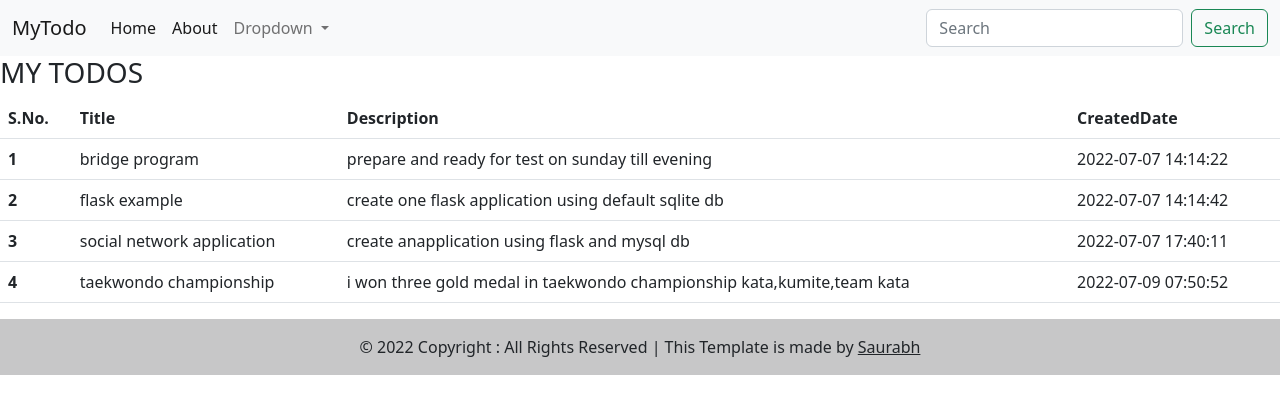
After one commit to saurabh888191/Flask, a Flask app: page /mytodos in a window 1280 px wide. The commit adds this page. Shown: the top 414 px of the page. Run offline with Flask 2, Linux system fonts and the light colour scheme; data comes from the database, SQL or seed files in the repository; both versions use the stored data as it was after the commit.

Commit message:
first commit

```diff
--- a/flaskApp.py
+++ b/app.py
@@ -1,5 +1,6 @@
+import requests
 from flask import *
-import sqlite3,requests
+import sqlite3
 from flask import render_template
 app = Flask(__name__)  # creating the Flask class object
 
@@ -54,6 +55,15 @@ def delete(sno):
     cur.close()
     db_connection.close()
     return redirect('/')
+@app.route('/mytodos')
+def mytodo():
+    db_connection = establish_connection()
+    all_todos = db_connection.execute('SELECT * FROM todo').fetchall()
+    db_connection.close()
+    return render_template("mytodo.html",alltodos=all_todos);
+@app.route('/about',methods=['GET','POST','PUT','DELETE'])
+def about():
+    return render_template("about.html")
 if __name__ == '__main__':
     app.run(host=None,port=None,debug=True)
 
--- a/requirements.txt
+++ b/requirements.txt
@@ -2,6 +2,7 @@ certifi==2022.6.15
 charset-normalizer==2.1.0
 click==8.1.3
 colorama==0.4.5
+docopt==0.6.2
 Flask==2.1.2
 gunicorn==20.1.0
 idna==3.3
@@ -9,7 +10,9 @@ importlib-metadata==4.12.0
 itsdangerous==2.1.2
 Jinja2==3.1.2
 MarkupSafe==2.1.1
+pipreqs==0.4.11
 requests==2.28.1
 urllib3==1.26.10
 Werkzeug==2.1.2
+yarg==0.1.9
 zipp==3.8.0
--- /dev/null
+++ b/templates/base.html
@@ -0,0 +1,65 @@
+<!doctype html>
+<html lang="en">
+  <head>
+    <meta charset="utf-8">
+    <meta name="viewport" content="width=device-width, initial-scale=1">
+    <link href="https://cdn.jsdelivr.net/npm/bootstrap@5.2.0-beta1/dist/css/bootstrap.min.css" rel="stylesheet">
+    <link rel="stylesheet.css" href="{{url_for('static', filename='style.css')}}">
+    <title>TODO List</title>
+
+  </head>
+  <body>
+<nav class="navbar navbar-expand-lg bg-light">
+    <div class="container-fluid" >
+      <a class="navbar-brand" href="/mytodos">MyTodo</a>
+      <button class="navbar-toggler" type="button" data-bs-toggle="collapse" data-bs-target="#navbarSupportedContent" aria-controls="navbarSupportedContent" aria-expanded="false" aria-label="Toggle navigation">
+        <span class="navbar-toggler-icon"></span>
+      </button>
+      <div class="collapse navbar-collapse" id="navbarSupportedContent">
+        <ul class="navbar-nav me-auto mb-2 mb-lg-0">
+          <li class="nav-item">
+            <a class="nav-link active" aria-current="page" href="/">Home</a>
+          </li>
+          <li class="nav-item">
+            <a class="nav-link active" aria-current="page" href="/about">About</a>
+          </li>
+          <li class="nav-item dropdown">
+            <a class="nav-link dropdown-toggle" href="#" id="navbarDropdown" role="button" data-bs-toggle="dropdown" aria-expanded="false">
+              Dropdown
+            </a>
+            <ul class="dropdown-menu" aria-labelledby="navbarDropdown">
+              <li><a class="dropdown-item" href="#">Action</a></li>
+              <li><a class="dropdown-item" href="#">Another action</a></li>
+              <li><hr class="dropdown-divider"></li>
+              <li><a class="dropdown-item" href="#">Something else here</a></li>
+            </ul>
+          </li>
+        </ul>
+        <form class="d-flex" role="search">
+          <input class="form-control me-2" type="search" placeholder="Search" aria-label="Search">
+          <button class="btn btn-outline-success" type="submit">Search</button>
+        </form>
+      </div>
+    </div>
+  </nav>
+  {% block about %}
+  {% endblock about %}
+  {% block update %}
+  {% endblock update %}
+  {% block index %}
+  {% endblock index %}
+  {% block mytodos %}
+  {% endblock mytodos %}
+<script src="https://cdn.jsdelivr.net/npm/bootstrap@5.2.0-beta1/dist/js/bootstrap.bundle.min.js"></script>
+<script src="{{url_for('static', filename= 'script.js')}}"></script>
+
+<footer class="bg-light text-center text-lg-end">
+  <!-- Copyright -->
+  <div class="text-center p-3" style="background-color: rgba(0, 0, 0, 0.2) ">
+    © 2022 Copyright : All Rights Reserved | This Template is made by
+    <a class="text-dark">Saurabh</a>
+  </div>
+  <!-- Copyright -->
+</footer>
+</body>
+</html>
--- /dev/null
+++ b/templates/mytodo.html
@@ -0,0 +1,25 @@
+{% extends 'base.html' %}
+{% block mytodos %}
+<h3>MY TODOS</h3>
+<table class="table">
+  <thead>
+    <tr>
+      <th scope="col">S.No.</th>
+      <th scope="col">Title</th>
+      <th scope="col">Description</th>
+      <th scope="col">CreatedDate</th>
+    </tr>
+  </thead>
+  <tbody>
+      {% for todo in alltodos %}
+
+      <tr>
+      <th scope="row">{{loop.index}}</th>
+      <td>{{todo.title}}</td>
+      <td>{{todo.tododesc}}</td>
+      <td>{{todo.datecreated}}</td>
+      </tr>
+      {% endfor %}
+  </tbody>
+</table>
+{% endblock mytodos %}
```
Also changed, not shown: templates/about.html (added, +12 -0 lines), templates/index.html (+3 -56 lines), templates/update.html (+3 -45 lines), todoList.db.
